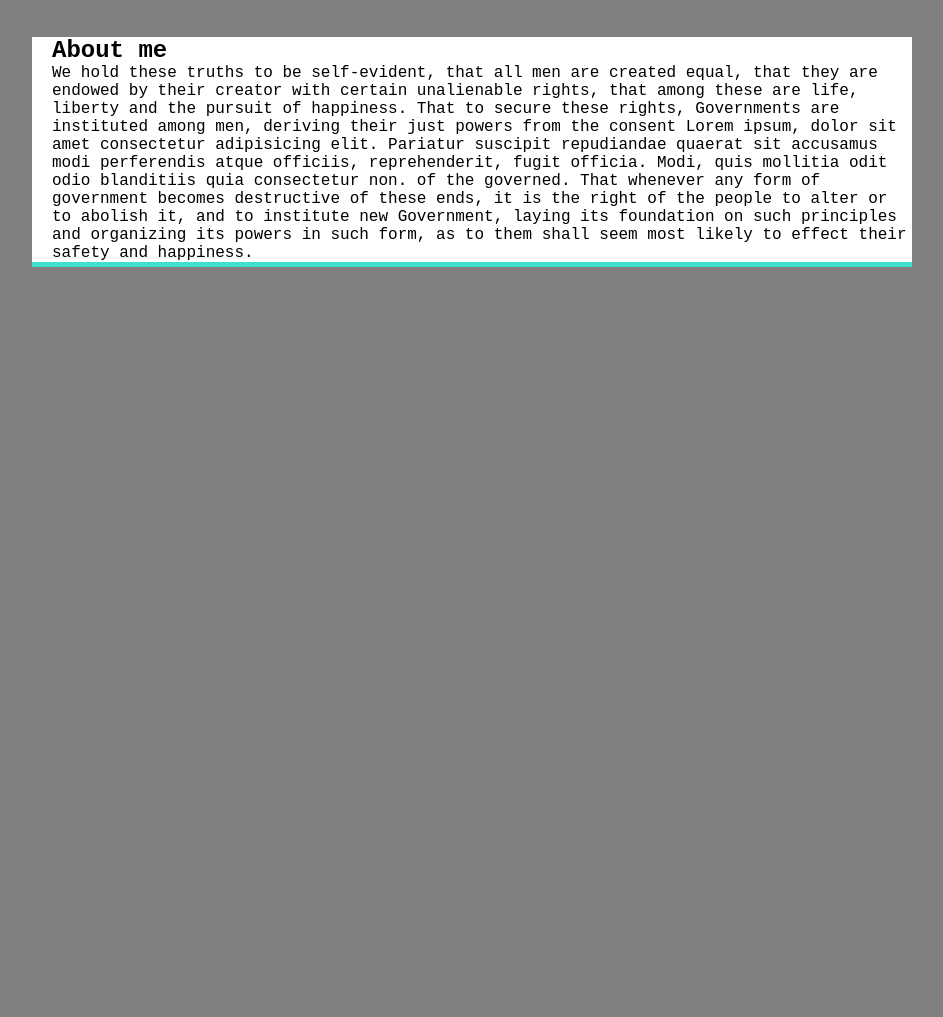
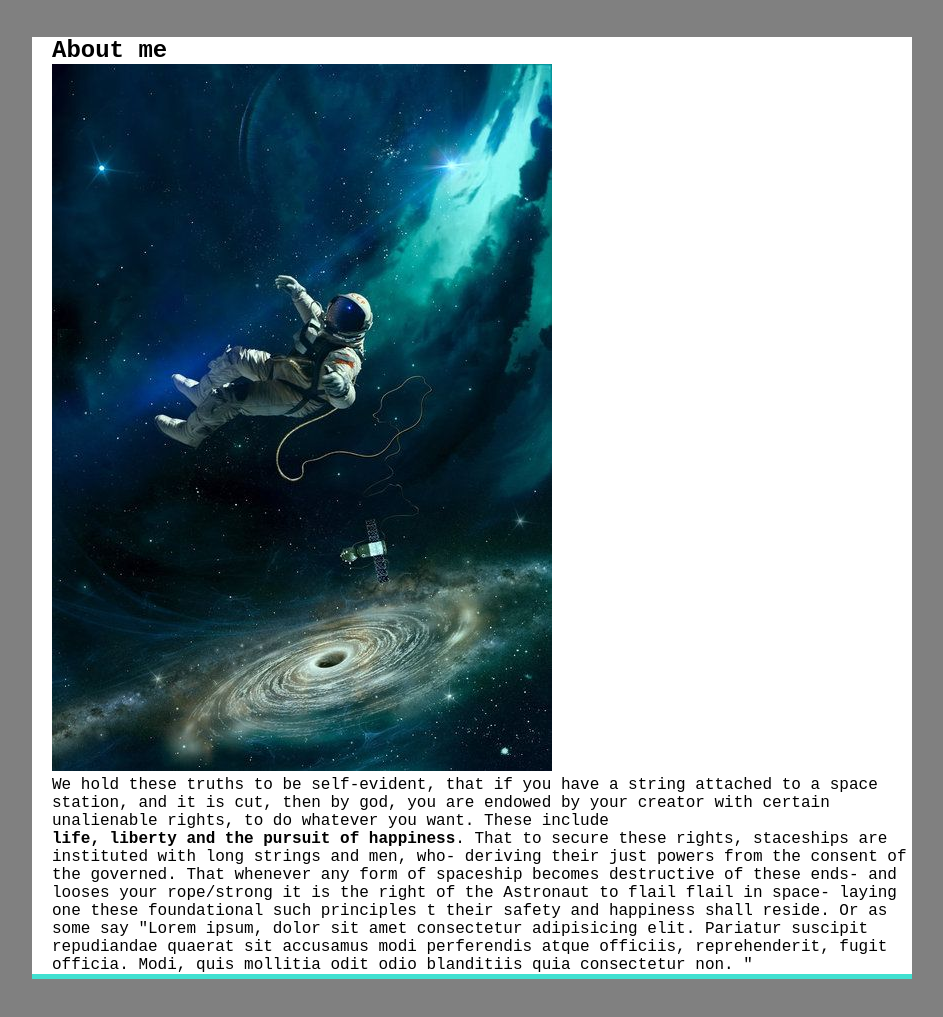
Before and after one commit to JKobygold/Basic-portfolio, a plain HTML site: page index.html in a window 1280 px wide. Shown: the part 103-1120 px from the top of the page, without its empty margins (8-951 px from the left). Before the commit the page ends 800 px from the top, so only its background shows below. Drawn offline with Linux system fonts and the light colour scheme.

Commit message:
added a picture and edited the about me section

```diff
--- a/index.html
+++ b/index.html
@@ -20,10 +20,12 @@
                 <header>
                 </header>
                 <h2>About me</h2>
-                <p> We hold these truths to be self-evident, that all men are created equal, that they are endowed by their
-                    creator with certain unalienable rights,
-                        that among these are life, liberty and the pursuit of happiness. That to secure these rights, Governments are instituted among men, deriving their just powers
-                    from the consent Lorem ipsum, dolor sit amet consectetur adipisicing elit. Pariatur suscipit repudiandae quaerat sit accusamus modi perferendis atque officiis, reprehenderit, fugit officia. Modi, quis mollitia odit odio blanditiis quia consectetur non. of the governed. That whenever any form of government becomes destructive of these ends, it is the right of the people to alter or to abolish it, and to institute new Government, laying its foundation on such principles and organizing its powers in such form, as to them shall seem most likely to effect their safety and happiness.
+                <img src="assets/images/0bd30ac163c10a57580c88966eda88e1.jpg">
+                <p> We hold these truths to be self-evident, that if you have a string attached to a space station, and it is cut, then by god, you are  endowed by
+                    your creator with certain unalienable rights, to do whatever you want. These include <br>
+                         <strong>life, liberty and the pursuit of happiness</strong>. That to secure these rights, staceships are instituted with long strings and men, who- deriving their just powers
+                    from the consent of the governed. That whenever any form of spaceship becomes destructive of these ends- and looses your rope/strong it is the right of the Astronaut to flail flail in space- laying one these foundational such principles t their safety and happiness shall reside. Or as some say "Lorem ipsum, dolor sit amet consectetur adipisicing elit. Pariatur suscipit repudiandae quaerat sit accusamus modi perferendis atque officiis, reprehenderit, fugit officia. Modi, quis mollitia odit odio blanditiis quia consectetur non. "
+                <p>
                 </div>
      </div>
 
```
